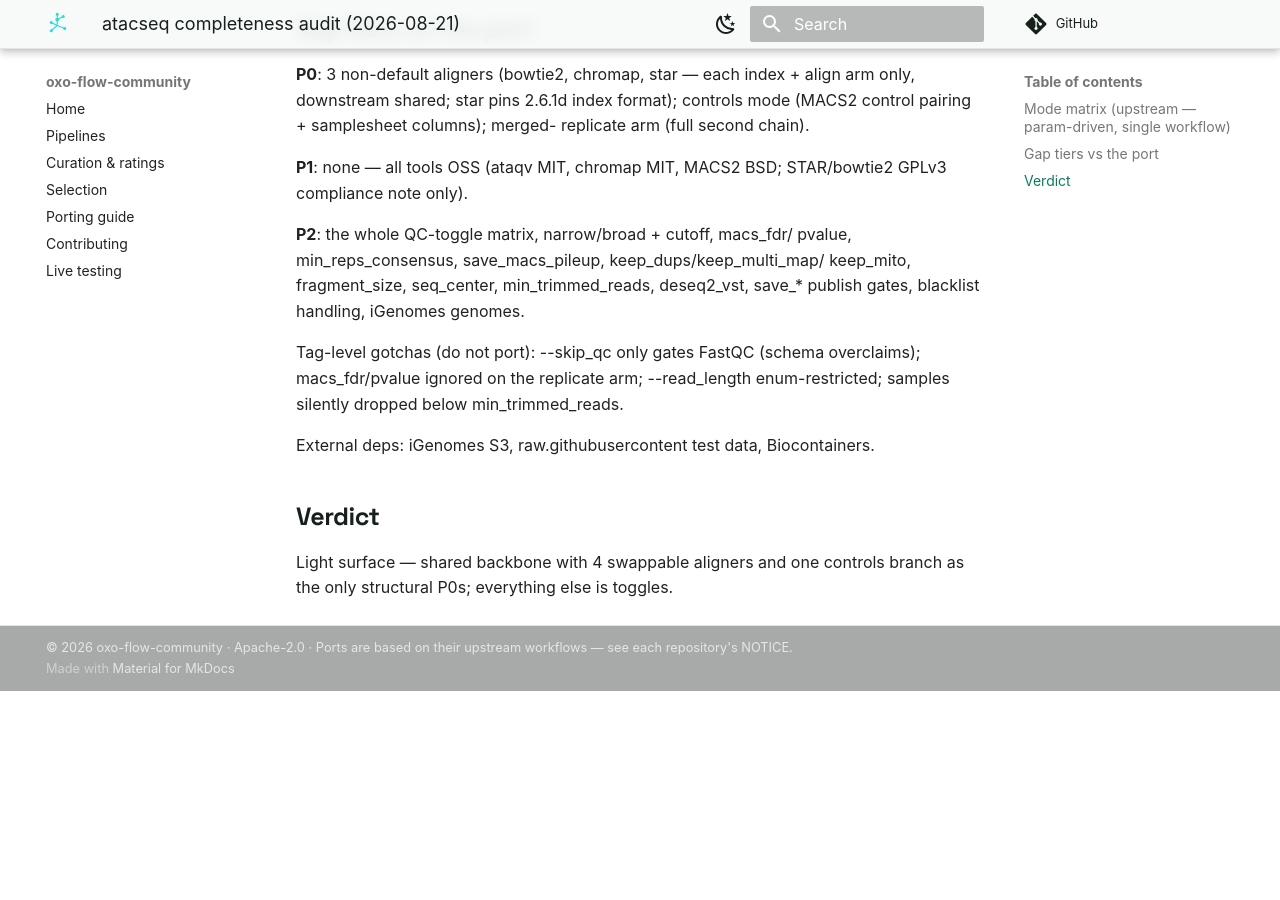
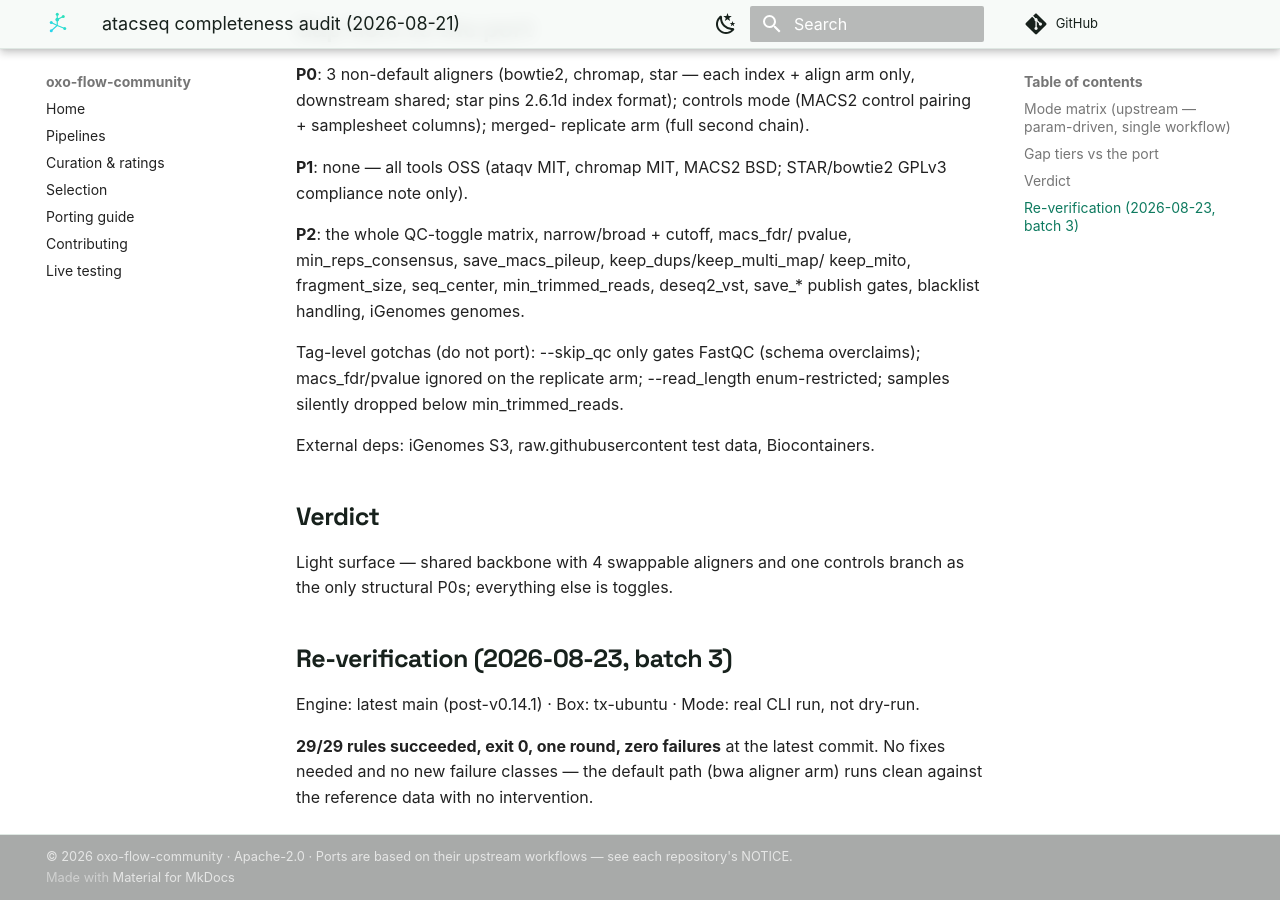
Before and after one commit to oxo-flow-community/oxo-flow-community.github.io, an MkDocs documentation site: the page built from docs/about/audits/atacseq-2026-08.md, in a window 1280 px wide and 900 px high, scrolled down 835 px. Built offline with MkDocs 1.6.1 and Material for MkDocs 9.7.7, drawn with Linux system fonts in a browser that asks for light colours; comment, search, counter and statistics services are not loaded; before the commit the page ends 1526 px from its top, so only the background shows below that.

Commit message:
docs(audit): batch-3a re-verification — atacseq 29/29 exit 0, zero fixes (latest engine main, tx-ubuntu)

```diff
--- a/docs/about/audits/atacseq-2026-08.md
+++ b/docs/about/audits/atacseq-2026-08.md
@@ -42,3 +42,13 @@ External deps: iGenomes S3, raw.githubusercontent test data, Biocontainers.
 
 Light surface — shared backbone with 4 swappable aligners and one
 controls branch as the only structural P0s; everything else is toggles.
+
+## Re-verification (2026-08-23, batch 3)
+
+Engine: latest main (post-v0.14.1) · Box: tx-ubuntu · Mode: real CLI
+run, not dry-run.
+
+**29/29 rules succeeded, exit 0, one round, zero failures** at the
+latest commit. No fixes needed and no new failure classes — the
+default path (bwa aligner arm) runs clean against the reference data
+with no intervention.
```
